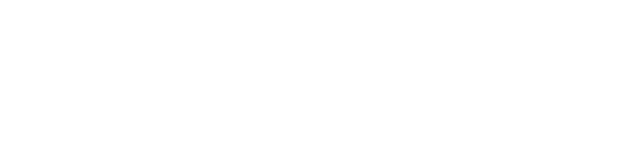
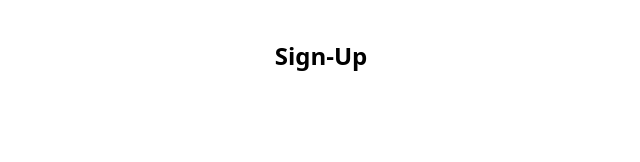
Before and after one commit to TusharSin810/Tushar-Portfolio, a React (Vite) app: page /login in a window 1280 px wide. Before the commit this address had no page. Shown: the top 162 px of the page, without its empty margins (319-959 px from the left). Built offline with nearby package versions, Linux system fonts and the light colour scheme.

Commit message:
Added login endpoint

```diff
--- a/src/App.jsx
+++ b/src/App.jsx
@@ -1,6 +1,7 @@
-import React, { useEffect, useState } from 'react';
+import React from 'react';
 import { BrowserRouter, Routes, Route} from "react-router-dom";
 import Homepage from "./components/Homepage"
+import Signup from "./components/Signup"
 
 const App = () => {
   return (
@@ -8,6 +9,7 @@ const App = () => {
       <BrowserRouter>
         <Routes>
           <Route path="/" element={<Homepage />} />
+          <Route path="/login" element={<Signup />} />
         </Routes>
       </BrowserRouter>
     </div>
--- /dev/null
+++ b/src/components/Signup.jsx
@@ -0,0 +1,11 @@
+import React from 'react'
+
+function Signup() {
+  return (
+    <div>
+      <h1 className='text-black font-extrabold text-2xl w-screen flex justify-center p-10'>Sign-Up</h1>
+    </div>
+  )
+}
+
+export default Signup
```
